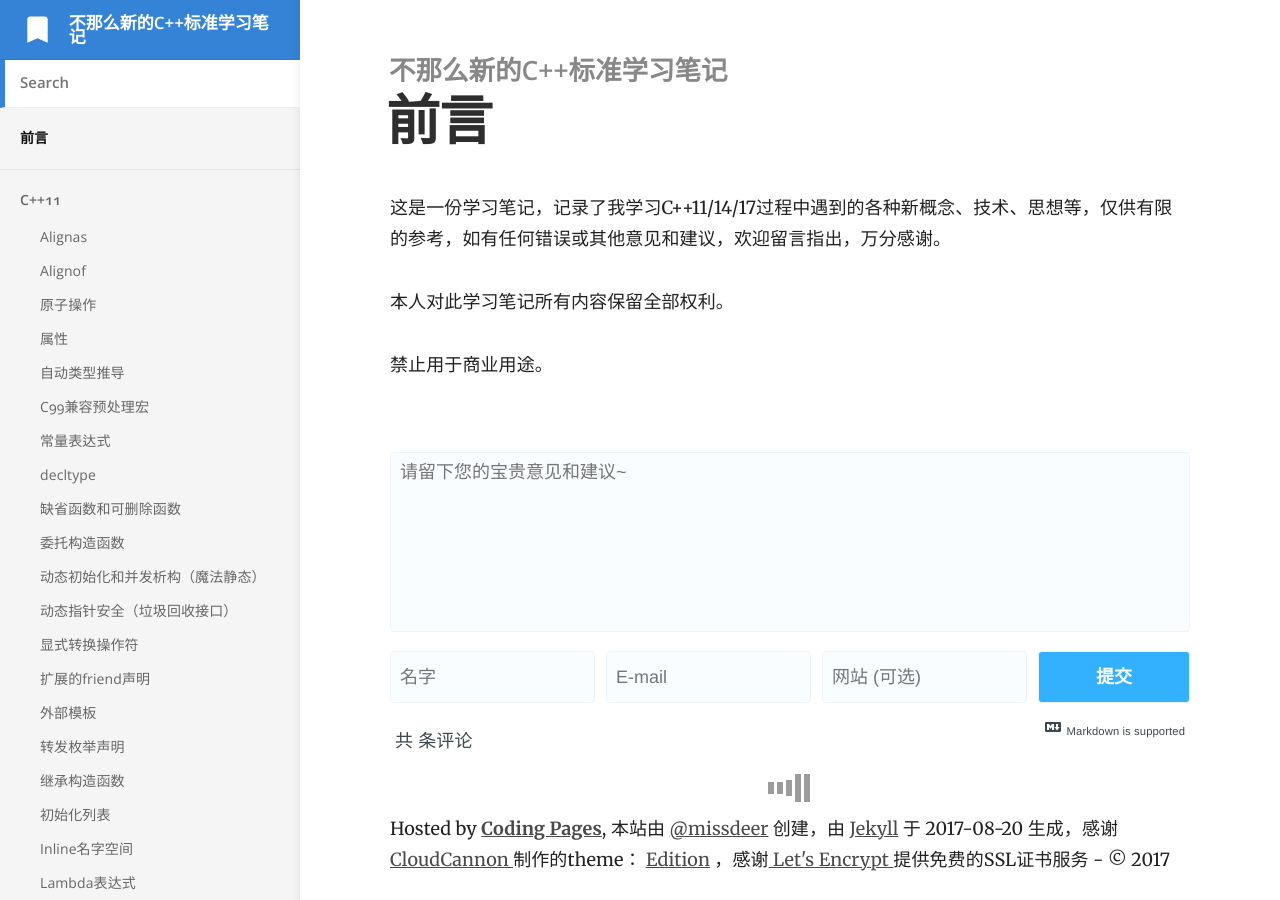
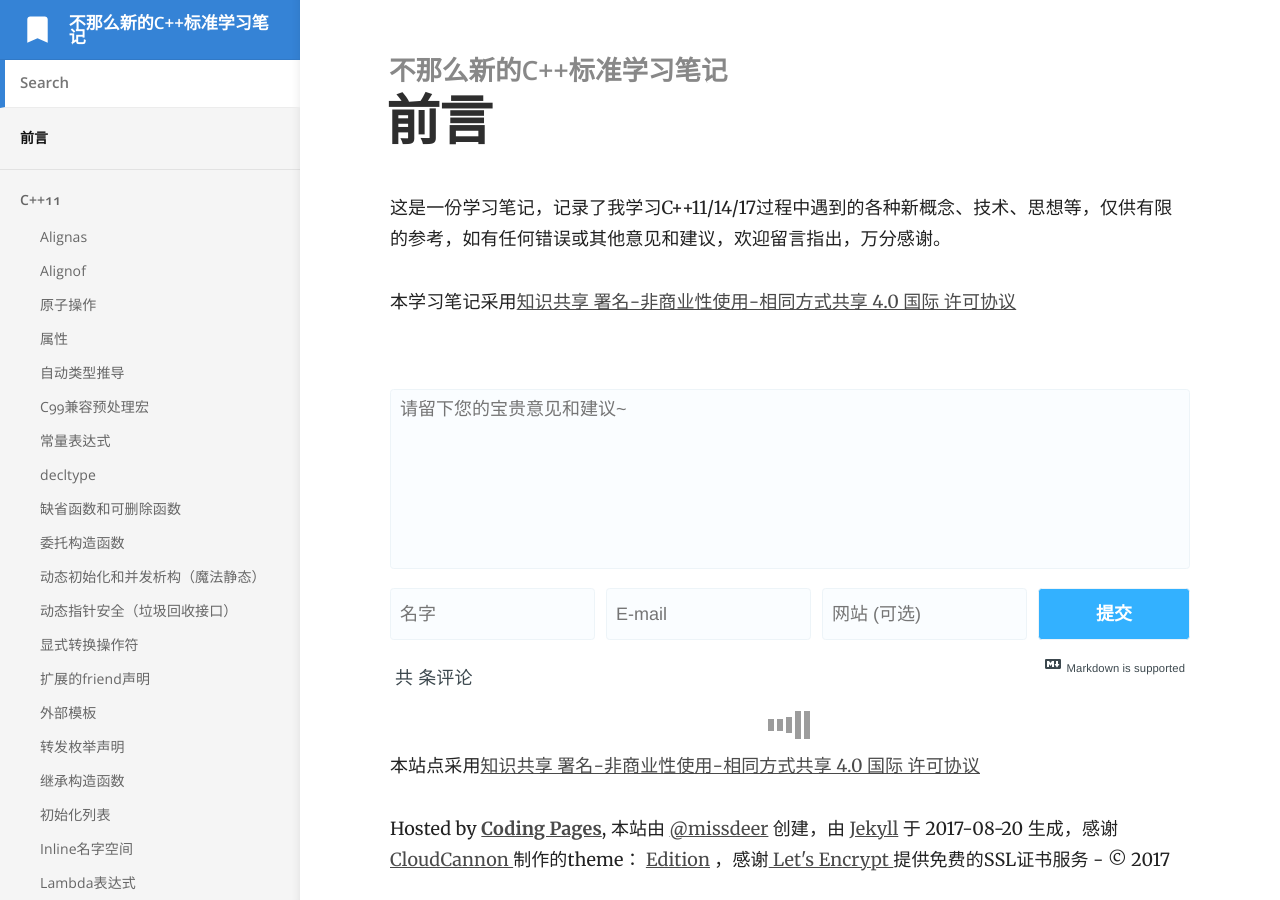
Before and after one commit to missdeer/cxxstd, a Jekyll site: the page built from index.md, in a window 1280 px wide and 900 px high. Built offline with Jekyll 4.4.1, drawn with Linux system fonts in a browser that asks for light colours; nearby versions of some CDN libraries; comment, search, counter and statistics services are not loaded.

Commit message:
(*)update license

```diff
--- a/_layouts/default.html
+++ b/_layouts/default.html
@@ -99,6 +99,7 @@
 					  placeholder: '请留下您的宝贵意见和建议~'
 				  });
 				</script>
+				<p>本站点采用<a href="http://creativecommons.org/licenses/by-nc-sa/4.0/" target="_blank">知识共享 署名-非商业性使用-相同方式共享 4.0 国际 许可协议</a></p>
 				<p>Hosted by <a href="https://pages.coding.me" style="font-weight: bold">Coding Pages</a>, 本站{% if site.creator %}由 {{site.creator}} 创建，由 <a href="https://jekyllrb.com" target="_blank">Jekyll</a> 于 {{ site.time | date: "%F" }} 生成，{% endif %}感谢<a href="https://github.com/CloudCannon" target="_blank"> CloudCannon </a>制作的theme： <a href="https://github.com/CloudCannon/edition-jekyll-template" target="_blank">Edition</a> ，感谢<a href="https://letsencrypt.org/" target="_blank"> Let's Encrypt </a>提供免费的SSL证书服务 - &copy; {{site.time | date: "%Y"}}</p>
 			</div>
 		</section>
--- a/index.md
+++ b/index.md
@@ -4,6 +4,4 @@ title: 前言
 
 这是一份学习笔记，记录了我学习C++11/14/17过程中遇到的各种新概念、技术、思想等，仅供有限的参考，如有任何错误或其他意见和建议，欢迎留言指出，万分感谢。
 
-本人对此学习笔记所有内容保留全部权利。
-
-禁止用于商业用途。
+本学习笔记采用<a href="http://creativecommons.org/licenses/by-nc-sa/4.0/" target="_blank">知识共享 署名-非商业性使用-相同方式共享 4.0 国际 许可协议</a>
```
Also changed, not shown: 1 other file.
